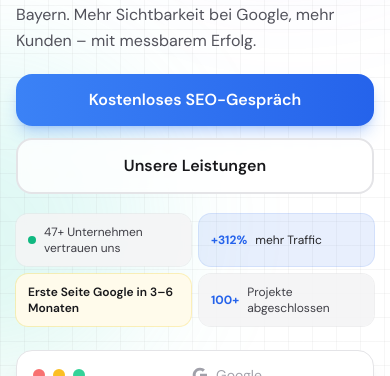
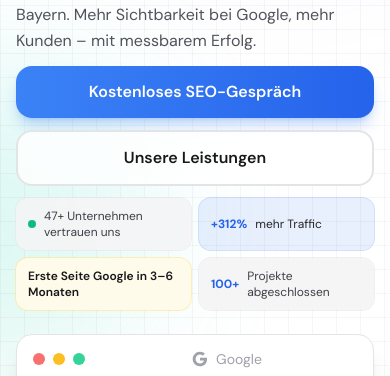
Before and after one commit to seodschinn-rgb/ssssssssssssssssssssssssssssssss, a Next.js app: page / in a window 390 px wide. Shown: the part 355-731 px from the top of the page. Built offline with nearby package versions, Linux system fonts and the light colour scheme; no server answers.

Commit message:
Update Hero.tsx

```diff
--- a/components/Hero.tsx
+++ b/components/Hero.tsx
@@ -94,7 +94,7 @@ export default function Hero({
                     initial={{ opacity: 0 }}
                     animate={{ opacity: 1 }}
                     transition={{ delay: 0.35 }}
-                    className="mt-5 md:mt-6 lg:mt-8 flex flex-col sm:flex-row gap-3 flex-shrink-0"
+                    className="mt-3 sm:mt-5 md:mt-6 lg:mt-8 flex flex-col sm:flex-row gap-3 flex-shrink-0"
                   >
                     <Link href="/kontakt" prefetch className="inline-flex items-center justify-center rounded-2xl bg-gradient-to-r from-blue-500 to-blue-600 px-6 py-3.5 sm:px-8 sm:py-4 text-base font-semibold text-white shadow-lg shadow-blue-500/30 hover:shadow-xl hover:shadow-blue-500/40 transition-all duration-200 hover:scale-[1.02] active:scale-[0.98] touch-manipulation">
                       Kostenloses SEO-Gespräch
@@ -108,7 +108,7 @@ export default function Hero({
                   initial={{ opacity: 0, y: 10 }}
                   animate={{ opacity: 1, y: 0 }}
                   transition={{ duration: 0.5, delay: 0.5 }}
-                  className="mt-5 md:mt-6 lg:mt-8 grid grid-cols-2 md:grid-cols-2 lg:flex lg:flex-wrap gap-2 md:gap-3 lg:gap-3"
+                  className="mt-3 sm:mt-5 md:mt-6 lg:mt-8 grid grid-cols-2 md:grid-cols-2 lg:flex lg:flex-wrap gap-2 md:gap-3 lg:gap-3"
                 >
                   <span className="inline-flex items-center gap-2 rounded-xl lg:rounded-full bg-zinc-100/90 md:bg-zinc-100/80 px-3 py-2.5 md:py-3 md:px-4 lg:py-2 text-xs sm:text-sm text-zinc-700 ring-1 ring-zinc-200/60 backdrop-blur-sm min-w-0">
                     <span className="inline-flex h-2 w-2 shrink-0 rounded-full bg-emerald-500 flex-shrink-0" />
```
